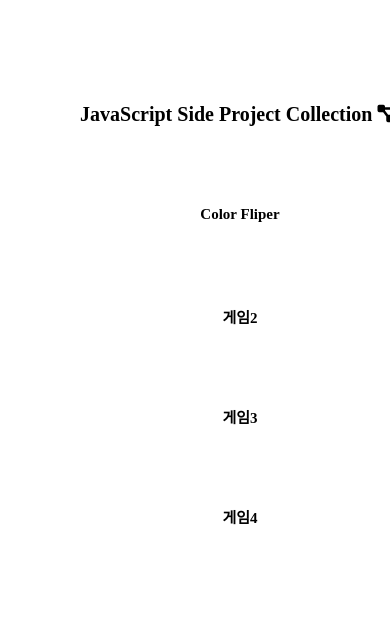
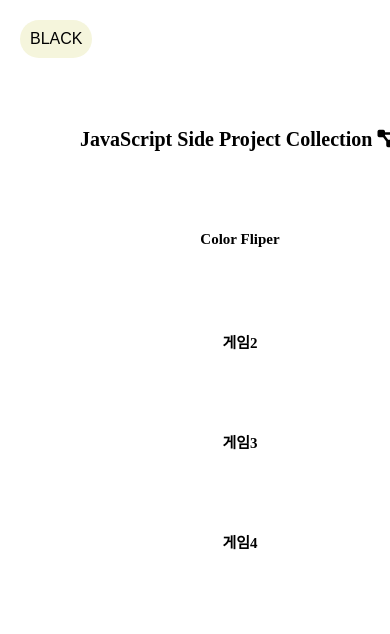
Before and after one commit to Choi-HyunHo/javascript-toy, a website: page index.html in a window 390 px wide. Shown: the top 634 px of the page. Drawn offline with Linux system fonts and the light colour scheme.

Commit message:
dark-mode 버튼 반응형 작업

```diff
--- a/package.json
+++ b/package.json
@@ -6,7 +6,7 @@
   "scripts": {
     "test": "echo \"Error: no test specified\" && exit 1",
     "node-sass": "node-sass",
-    "sass": "node-sass -wr styles/color_fliper.scss main/color_fliper.css"
+    "sass": "node-sass -wr styles/main.scss main/style.css"
   },
   "repository": {
     "type": "git",
--- a/styles/main.scss
+++ b/styles/main.scss
@@ -94,6 +94,11 @@ main {
     }
   }
 
+  .main-btn {
+    justify-content: flex-start;
+    margin-bottom: 50px;
+  }
+
   main {
     section {
       width: 80%;
@@ -134,6 +139,12 @@ main {
     }
   }
 
+  .main-btn {
+    .bg-btn {
+      padding: 10px 10px;
+    }
+  }
+
   main {
     section {
       width: 40%;
```
Also changed, not shown: main/style.css.
